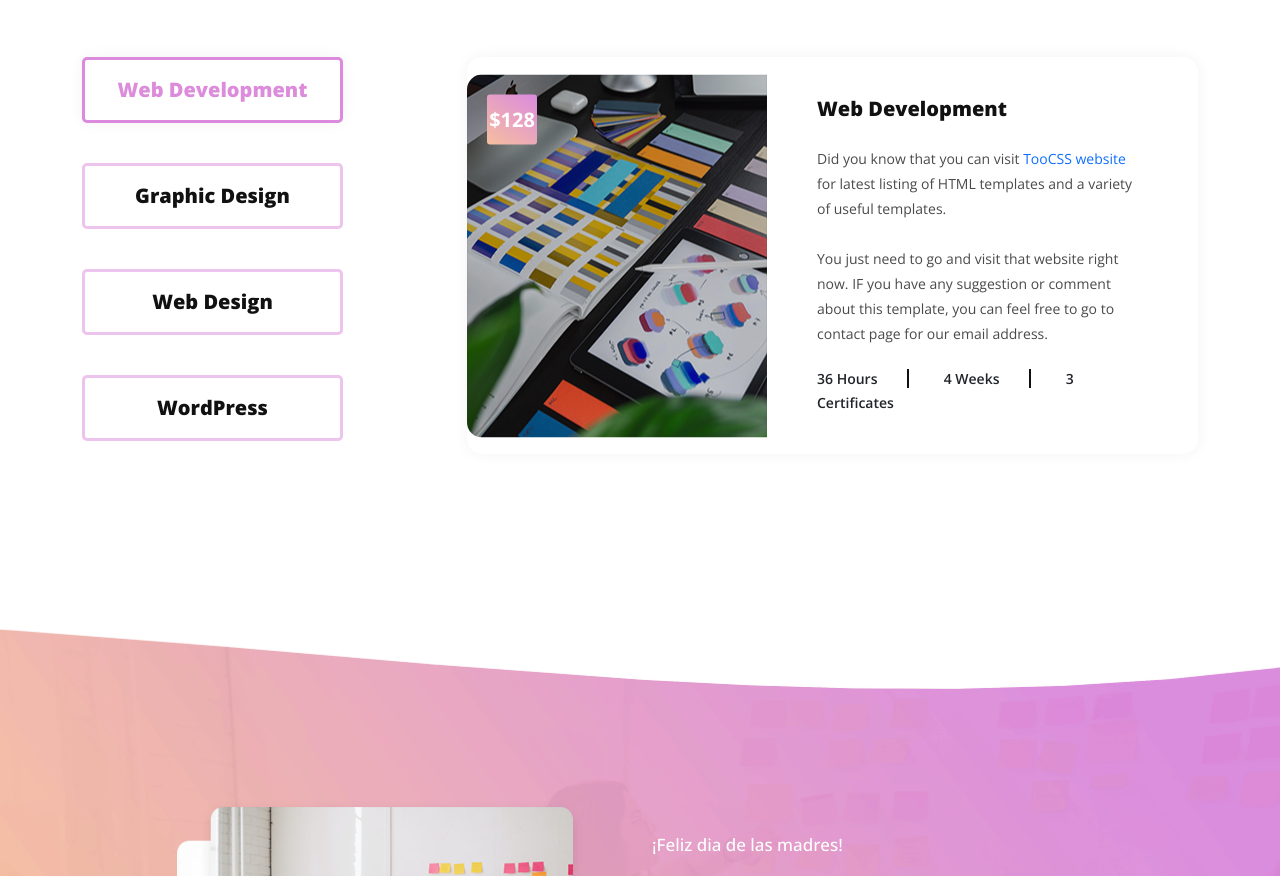
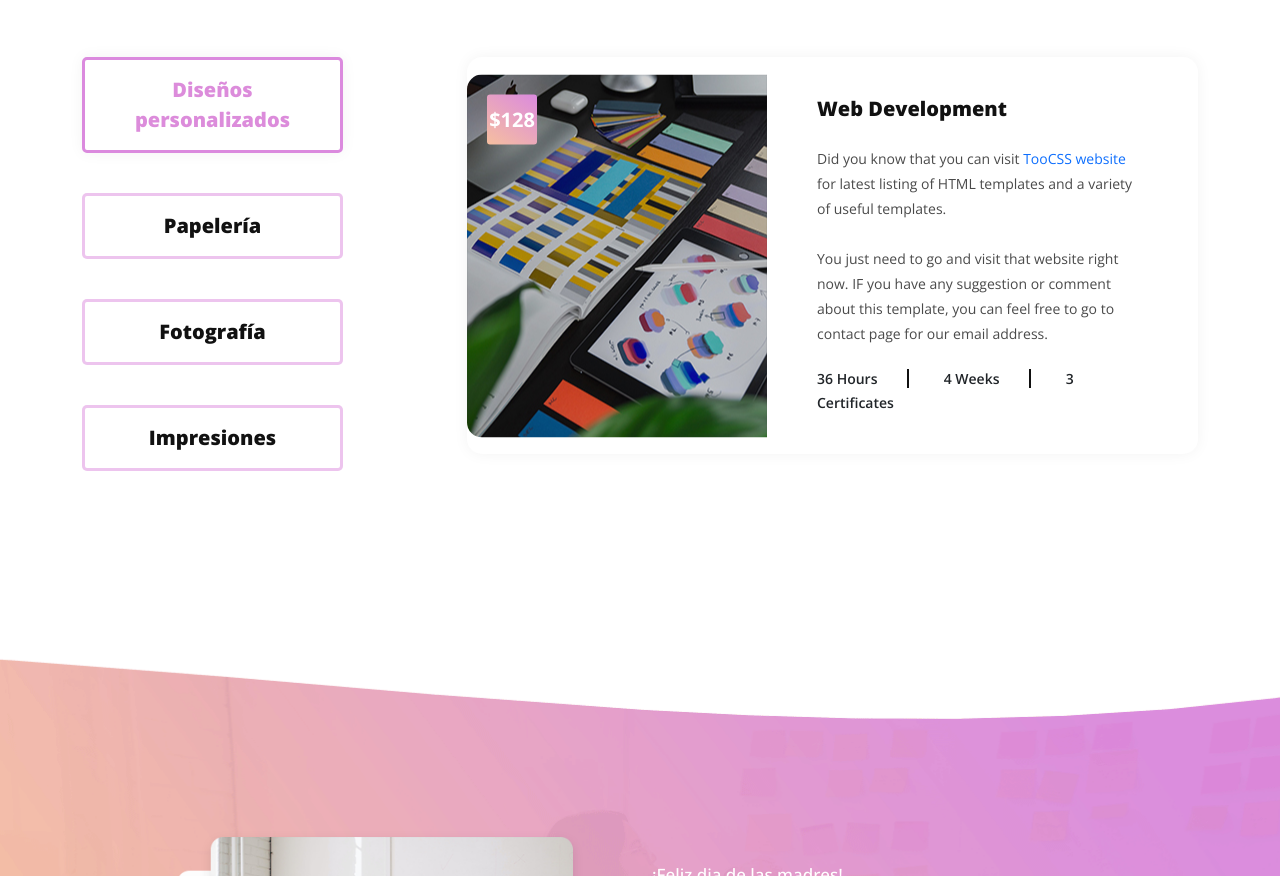
Before and after one commit to jsh10/server01github.io, a plain HTML site: page index.html in a window 1280 px wide. Shown: the part 1767-2643 px from the top of the page. Drawn offline with nearby package versions, Linux system fonts and the light colour scheme.

Commit message:
servicios-01

```diff
--- a/index.html
+++ b/index.html
@@ -153,10 +153,10 @@
               <div class="row">
                 <div class="col-lg-3">
                   <div class="menu">
-                    <div class="active gradient-border"><span>Web Development</span></div>
-                    <div class="gradient-border"><span>Graphic Design</span></div>
-                    <div class="gradient-border"><span>Web Design</span></div>
-                    <div class="gradient-border"><span>WordPress</span></div>
+                    <div class="active gradient-border"><span>Diseños personalizados</span></div>
+                    <div class="gradient-border"><span>Papelería</span></div>
+                    <div class="gradient-border"><span>Fotografía</span></div>
+                    <div class="gradient-border"><span>Impresiones</span></div>
                   </div>
                 </div>
                 <div class="col-lg-9">
```
